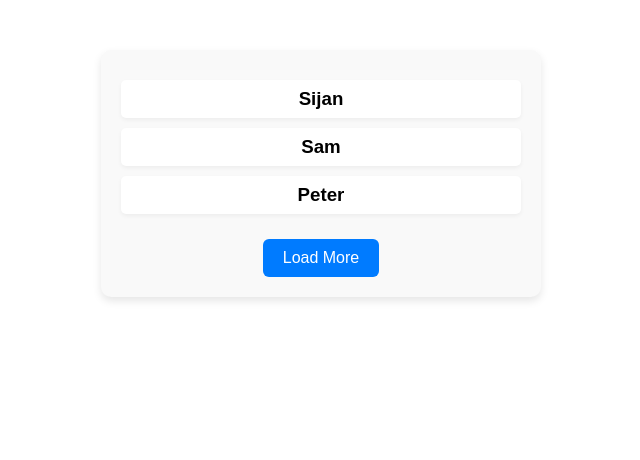
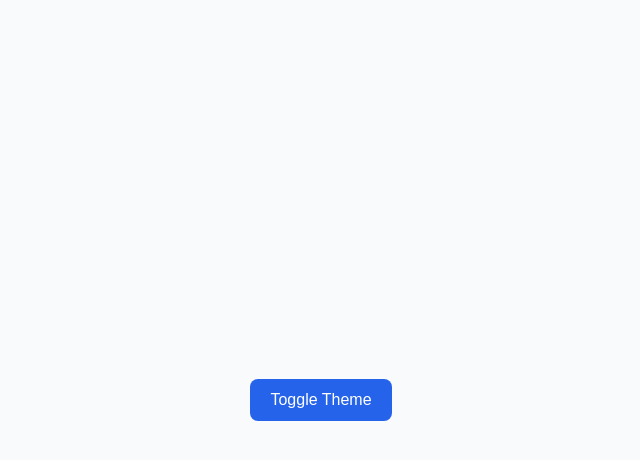
Before and after one commit to gmsijan1/react-practice-component, a React (Vite) app: page / in a window 1280 px wide. Shown: the top 460 px of the page, without its empty margins (319-959 px from the left). Built offline with nearby package versions, Linux system fonts and the light colour scheme.

Commit message:
feat: add Theme Switch

```diff
--- a/src/App.jsx
+++ b/src/App.jsx
@@ -1,7 +1,7 @@
-import LoadMore from "./components/Load-more";
+import ThemeSwitch from "./components/Theme-switch";
 
 function App() {
-  return <LoadMore />;
+  return <ThemeSwitch />;
 }
 
 export default App;
--- /dev/null
+++ b/src/components/Theme-switch/index.jsx
@@ -0,0 +1,19 @@
+import { useState } from "react";
+import "./style.css";
+
+export default function ThemeSwitch() {
+  const [theme, setTheme] = useState("light");
+
+  return (
+    <div className={`app ${theme}`}>
+      <button
+        className="theme-btn"
+        onClick={() =>
+          setTheme((prev) => (prev === "light" ? "dark" : "light"))
+        }
+      >
+        Toggle Theme
+      </button>
+    </div>
+  );
+}
--- /dev/null
+++ b/src/components/Theme-switch/style.css
@@ -0,0 +1,38 @@
+.app {
+  min-height: 100vh;
+  display: flex;
+  justify-content: center;
+  align-items: center;
+  transition:
+    background-color 0.3s ease,
+    color 0.3s ease;
+  font-family: system-ui, sans-serif;
+}
+
+.app.light {
+  background-color: #f9fafb;
+  color: #0f172a;
+}
+
+.app.dark {
+  background-color: #0f172a;
+  color: #e5e7eb;
+}
+
+.theme-btn {
+  padding: 12px 20px;
+  font-size: 16px;
+  border-radius: 8px;
+  border: none;
+  cursor: pointer;
+  background-color: #2563eb;
+  color: white;
+  transition:
+    transform 0.15s ease,
+    opacity 0.15s ease;
+}
+
+.theme-btn:hover {
+  transform: translateY(-1px);
+  opacity: 0.9;
+}
```
